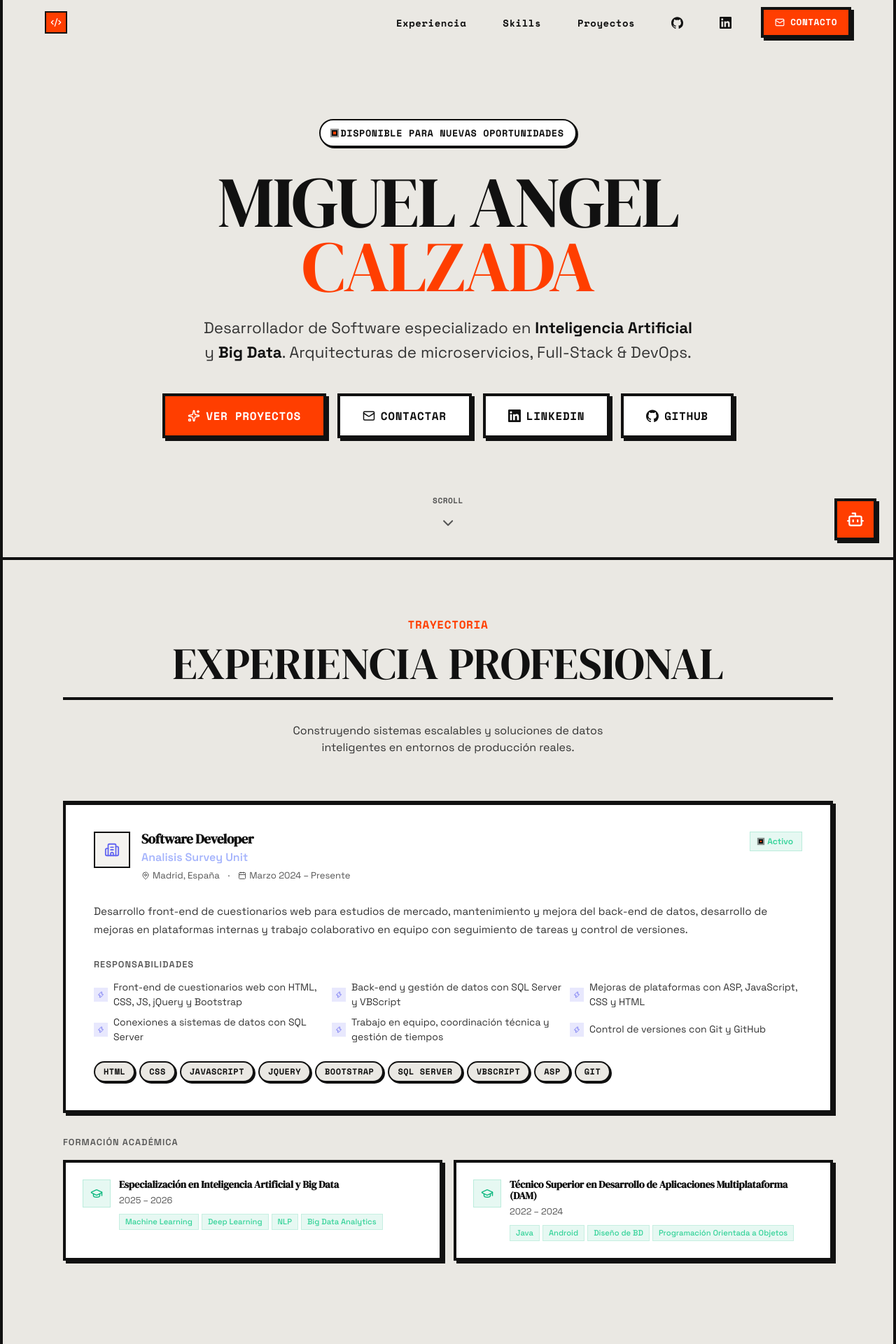
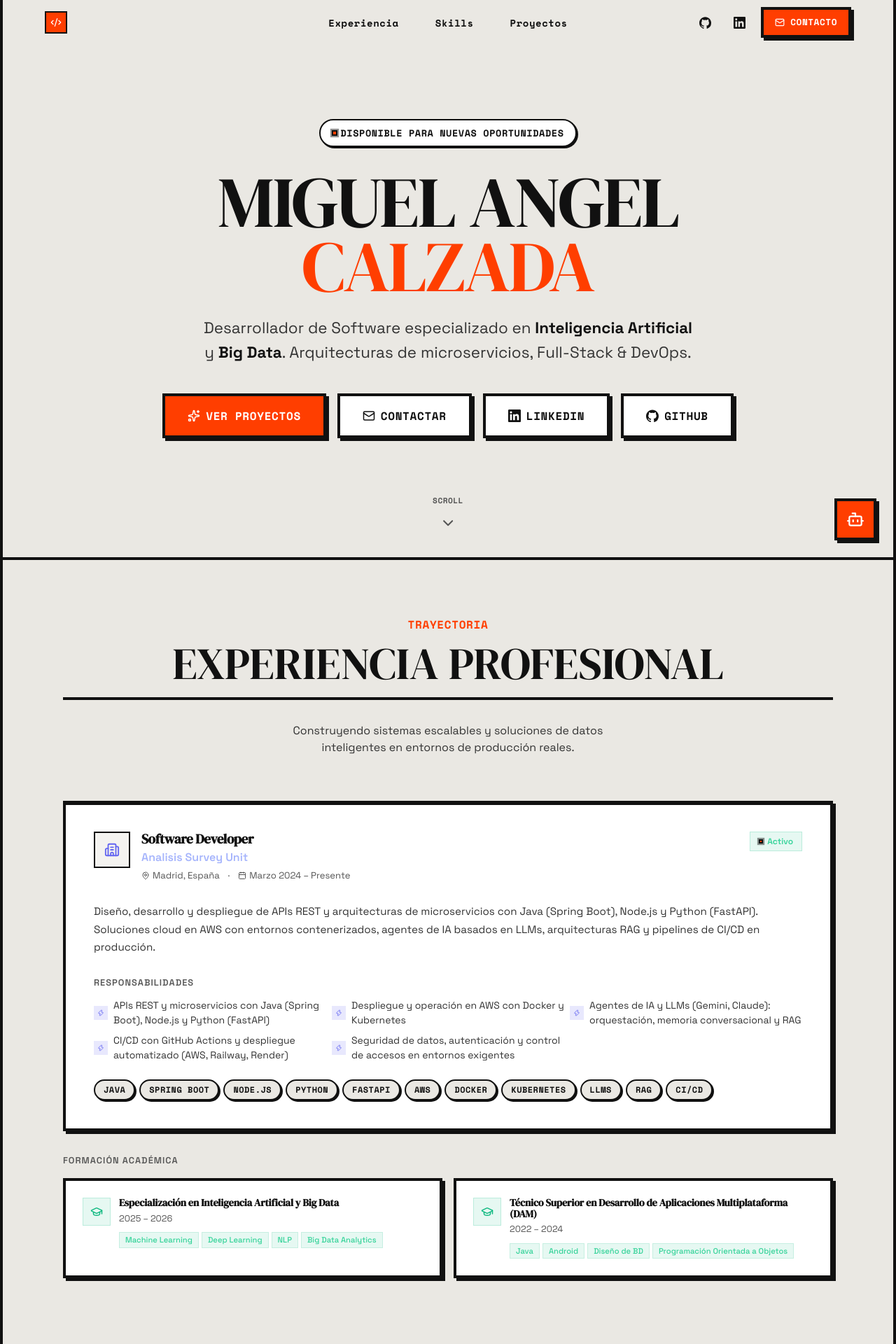
Before and after one commit to miguelcalzada-dev/portfolio-miguelcalzada, a Next.js app: page / in a window 1280 px wide. Shown: the top 1920 px of the page at 70% size. Built offline with nearby package versions, Linux system fonts and the light colour scheme.

Commit message:
Nav centrada, proyectos de dos en dos, boton Entrar y contenido del puesto actualizado

```diff
--- a/app/globals.css
+++ b/app/globals.css
@@ -292,7 +292,7 @@ label, .label-text, .metadata, .tag-chip, button, .nav-link, .uppercase-mono {
 
 /* Projects: cuadrícula de tarjetas */
 .projects-grid {
-  grid-template-columns: repeat(auto-fit, minmax(320px, 1fr)) !important;
+  grid-template-columns: repeat(2, 1fr) !important;
 }
 
 .projects-grid > * {
@@ -407,6 +407,18 @@ label, .label-text, .metadata, .tag-chip, button, .nav-link, .uppercase-mono {
   box-shadow: 4px 4px 0px var(--card-accent);
 }
 
+.project-actions a.project-enter {
+  width: auto;
+  height: auto;
+  gap: 6px;
+  padding: 8px 14px;
+  font-family: var(--font-mono);
+  font-size: 0.7rem;
+  font-weight: 700;
+  text-transform: uppercase;
+  letter-spacing: 0.04em;
+}
+
 .brutalist-heading {
   font-family: var(--font-heading);
   text-transform: uppercase;
@@ -451,4 +463,7 @@ h2.brutalist-heading {
   .brutalist-section {
     padding: 60px 16px !important;
   }
+  .projects-grid {
+    grid-template-columns: 1fr !important;
+  }
 }
--- a/app/page.tsx
+++ b/app/page.tsx
@@ -71,16 +71,15 @@ const CV_DATA = {
       period: "Marzo 2024 – Presente",
       type: "Jornada completa",
       description:
-        "Desarrollo front-end de cuestionarios web para estudios de mercado, mantenimiento y mejora del back-end de datos, desarrollo de mejoras en plataformas internas y trabajo colaborativo en equipo con seguimiento de tareas y control de versiones.",
+        "Diseño, desarrollo y despliegue de APIs REST y arquitecturas de microservicios con Java (Spring Boot), Node.js y Python (FastAPI). Soluciones cloud en AWS con entornos contenerizados, agentes de IA basados en LLMs, arquitecturas RAG y pipelines de CI/CD en producción.",
       highlights: [
-        "Front-end de cuestionarios web con HTML, CSS, JS, jQuery y Bootstrap",
-        "Back-end y gestión de datos con SQL Server y VBScript",
-        "Mejoras de plataformas con ASP, JavaScript, CSS y HTML",
-        "Conexiones a sistemas de datos con SQL Server",
-        "Trabajo en equipo, coordinación técnica y gestión de tiempos",
-        "Control de versiones con Git y GitHub",
+        "APIs REST y microservicios con Java (Spring Boot), Node.js y Python (FastAPI)",
+        "Despliegue y operación en AWS con Docker y Kubernetes",
+        "Agentes de IA y LLMs (Gemini, Claude): orquestación, memoria conversacional y RAG",
+        "CI/CD con GitHub Actions y despliegue automatizado (AWS, Railway, Render)",
+        "Seguridad de datos, autenticación y control de accesos en entornos exigentes",
       ],
-      stack: ["HTML", "CSS", "JavaScript", "jQuery", "Bootstrap", "SQL Server", "VBScript", "ASP", "Git"],
+      stack: ["Java", "Spring Boot", "Node.js", "Python", "FastAPI", "AWS", "Docker", "Kubernetes", "LLMs", "RAG", "CI/CD"],
     },
   ],
   education: [
@@ -332,6 +331,7 @@ function Navbar() {
             display: "flex",
             alignItems: "center",
             justifyContent: "space-between",
+            position: "relative",
           }}
         >
           {/* Logo icon */}
@@ -340,15 +340,26 @@ function Navbar() {
               <Code2 size={16} color="var(--bg-card)" />
             </div>
           </a>
-          <div style={{ flex: 1 }} />
-
-          {/* Desktop Links */}
-          <div className="desktop-only" style={{ alignItems: "center", gap: 32 }}>
+          {/* Enlaces centrados */}
+          <div
+            className="desktop-only"
+            style={{
+              position: "absolute",
+              left: "50%",
+              transform: "translateX(-50%)",
+              alignItems: "center",
+              gap: 32,
+            }}
+          >
             {["experiencia", "skills", "proyectos"].map((s) => (
               <a key={s} href={`#${s}`} className="nav-link" style={{ textTransform: "capitalize" }}>
                 {s}
               </a>
             ))}
+          </div>
+
+          {/* Acciones derecha */}
+          <div className="desktop-only" style={{ alignItems: "center", gap: 12 }}>
             <a
               href={CV_DATA.github}
               target="_blank"
@@ -1124,8 +1135,9 @@ function Projects() {
                     </div>
                     <div className="project-actions">
                       {project.url && (
-                        <a href={project.url} title="Abrir proyecto" aria-label={`Abrir ${project.name}`}>
-                          <ExternalLink size={15} />
+                        <a className="project-enter" href={project.url} aria-label={`Abrir ${project.name}`}>
+                          Entrar
+                          <ExternalLink size={14} />
                         </a>
                       )}
                       <a
```
